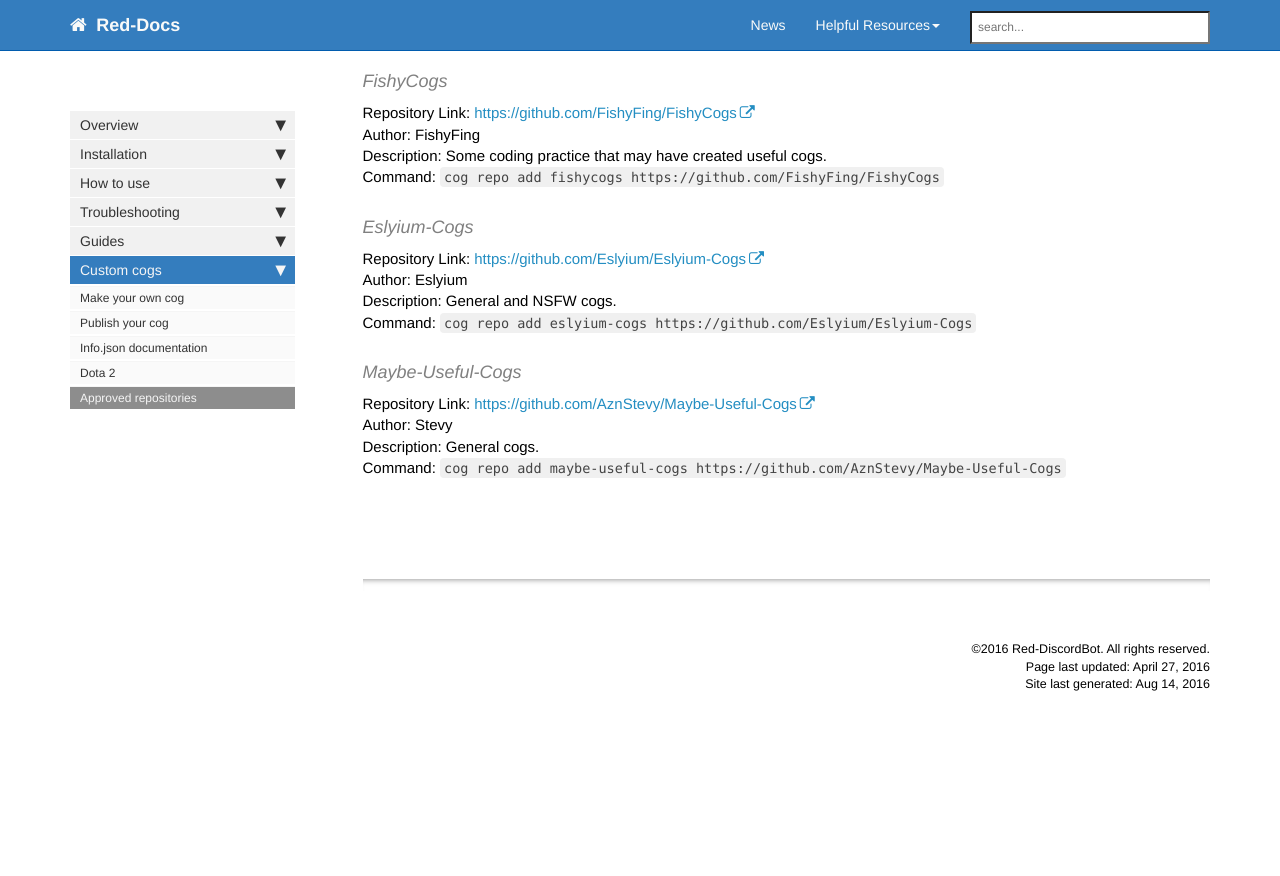
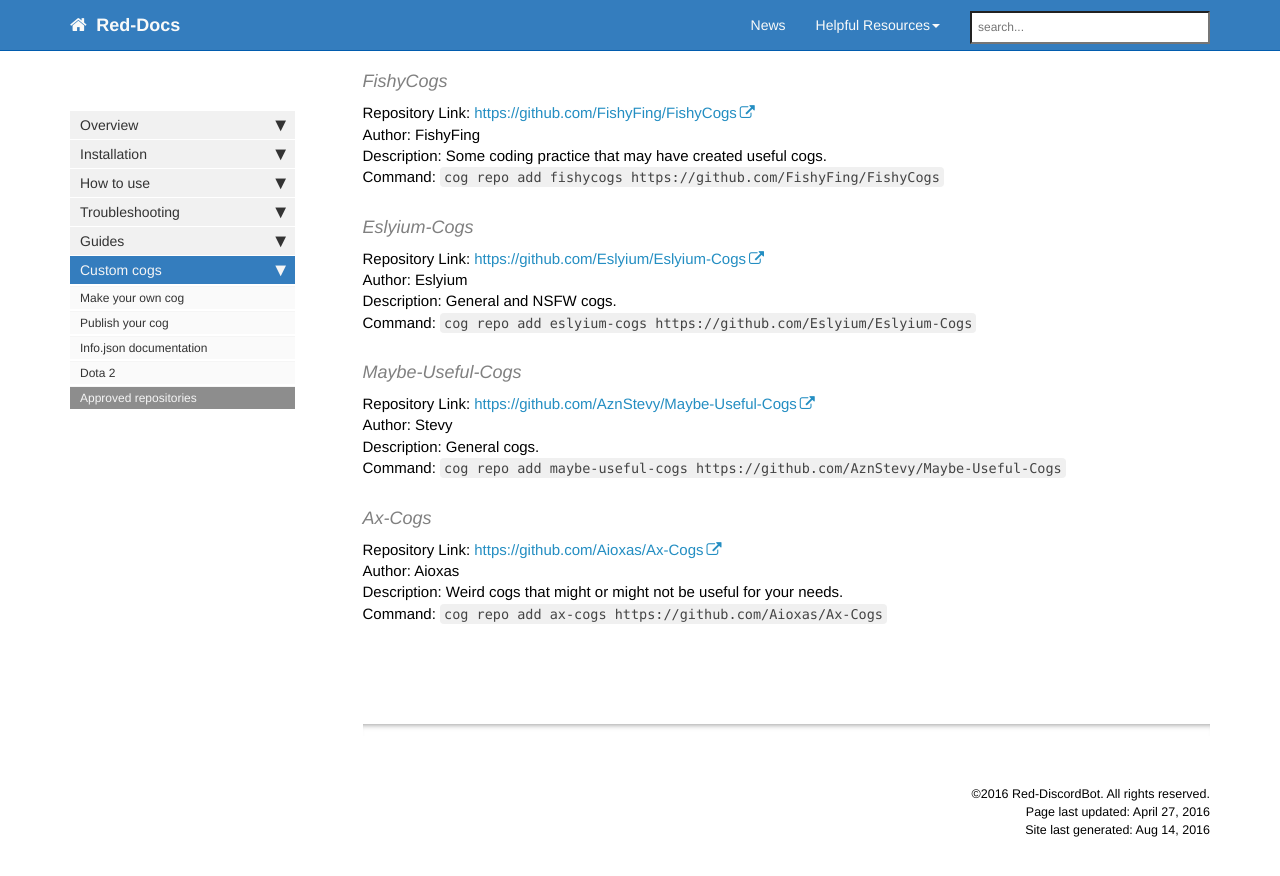
Before and after one commit to Twentysix26/Red-Docs, a Jekyll site: the page built from red/red_cog_approved_repos.md, in a window 1280 px wide and 900 px high, scrolled down 1704 px. Shown: the top 876 px of the window. Built offline with Jekyll 4.4.1, drawn with Linux system fonts in a browser that asks for light colours; nearby versions of some CDN libraries; comment, search, counter and statistics services are not loaded; before the commit the page ends 2458 px from its top, so only the background shows below that.

Commit message:
Update approved list

```diff
--- a/red/red_cog_approved_repos.md
+++ b/red/red_cog_approved_repos.md
@@ -88,3 +88,9 @@ Repository Link: [https://github.com/AznStevy/Maybe-Useful-Cogs](https://github.
 Author: Stevy
 Description: General cogs.
 Command: ``cog repo add maybe-useful-cogs https://github.com/AznStevy/Maybe-Useful-Cogs``
+
+#### Ax-Cogs
+Repository Link: [https://github.com/Aioxas/Ax-Cogs](https://github.com/Aioxas/Ax-Cogs)
+Author: Aioxas
+Description: Weird cogs that might or might not be useful for your needs.
+Command: ``cog repo add ax-cogs https://github.com/Aioxas/Ax-Cogs``
```
